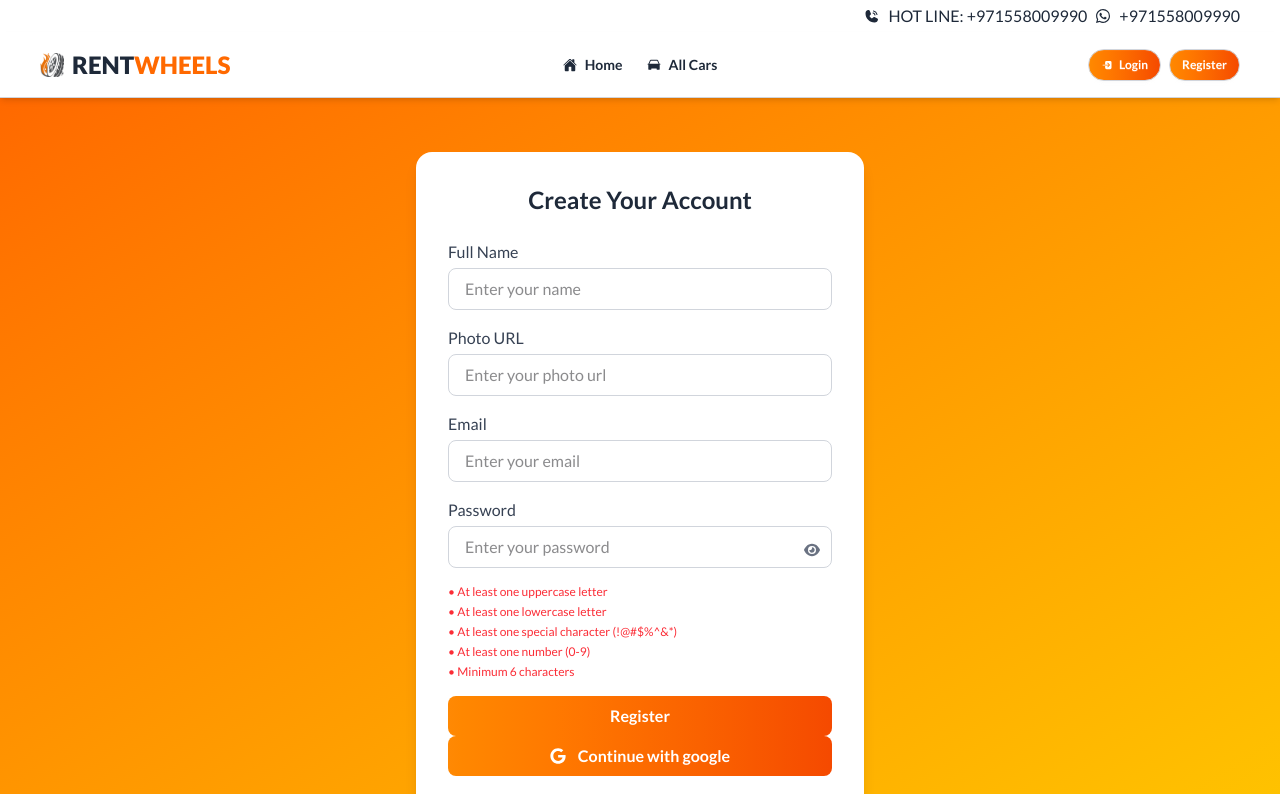
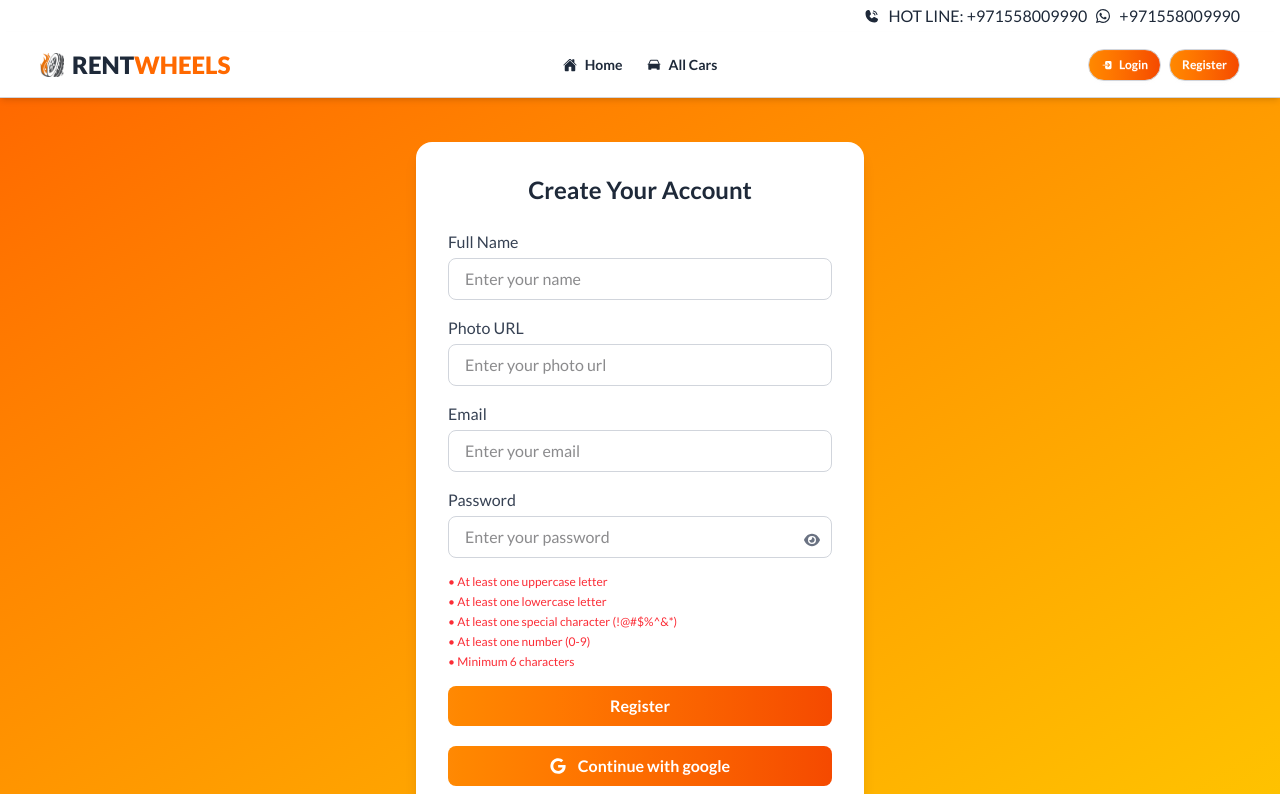
Before and after one commit to mdrakibulhasanparvej/B12-A10-RentWheel, a React (Vite) app: page /auth/Signup in a window 1280 px wide. Shown: the top 794 px of the page. Built offline with nearby package versions, Linux system fonts and the light colour scheme; no server answers.

Commit message:
button fix

```diff
--- a/src/pages/Auth/Signup.jsx
+++ b/src/pages/Auth/Signup.jsx
@@ -174,7 +174,7 @@ const Signup = () => {
         </form>
         <button
           onClick={handlegooglelogin}
-          className="w-full flex items-center justify-center gap-3 bg-linear-to-r from-orange-400 to-orange-600 text-white py-2 rounded-lg font-semibold hover:bg-orange-600 transition-all duration-300"
+          className="w-full mt-5 flex items-center justify-center gap-3 bg-linear-to-r from-orange-400 to-orange-600 text-white py-2 rounded-lg font-semibold hover:bg-orange-600 transition-all duration-300"
         >
           <FaGoogle /> Continue with google
         </button>
--- a/src/routes/Router.jsx
+++ b/src/routes/Router.jsx
@@ -31,11 +31,7 @@ const router = createBrowserRouter([
         path: "/all-cars",
         loader: () => fetch("https://rent-wheels-server-eosin.vercel.app/cars"),
         hydrateFallbackElement: <Loading />,
-        element: (
-          <React.Suspense fallback={<Loading />}>
-            <BrowseCars />
-          </React.Suspense>
-        ),
+        element: <BrowseCars />,
       },
       {
         path: "/cardetails/:id",
```
